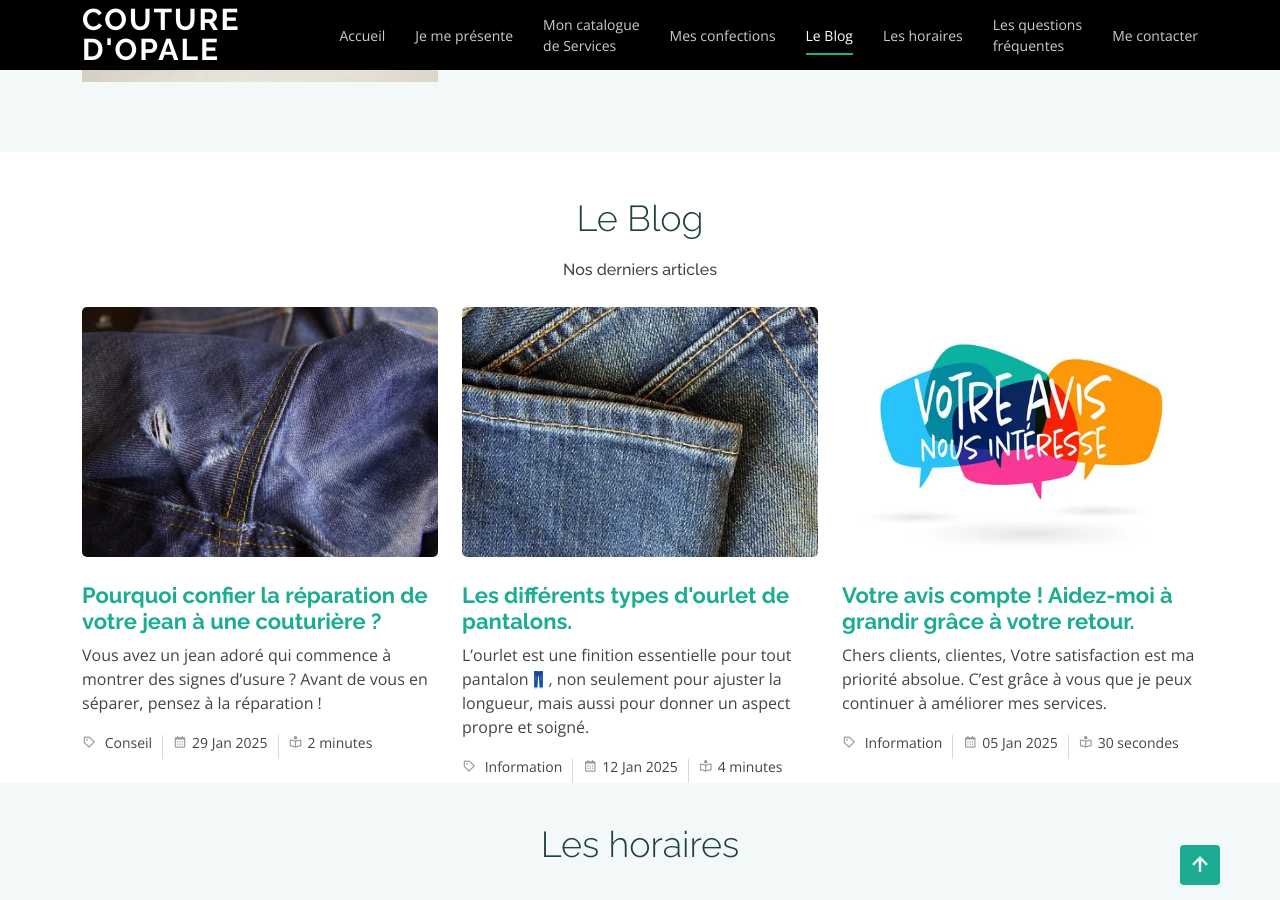
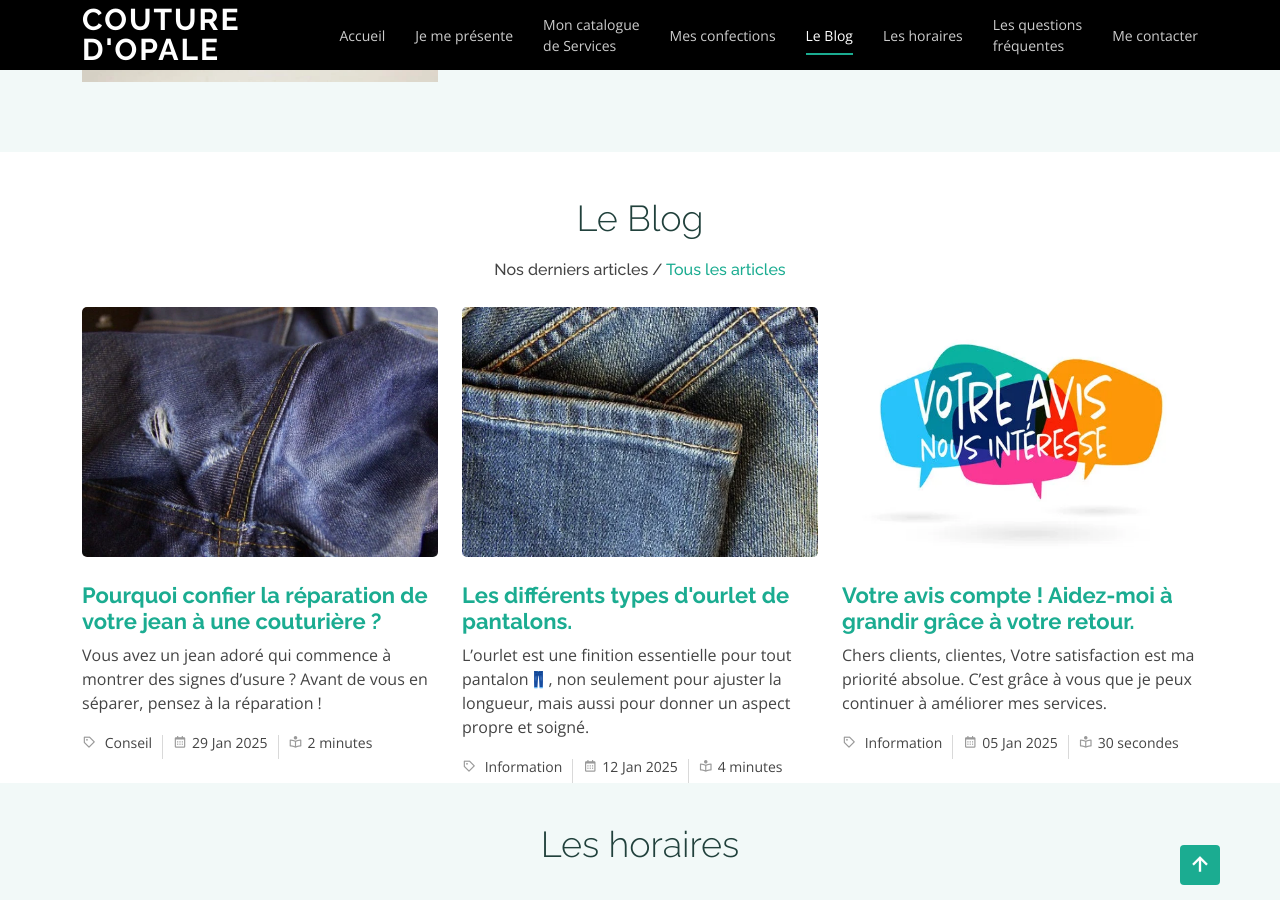
Before and after one commit to Bruvrydavid/couturedopale, a Jekyll site: the page built from index.html, in a window 1280 px wide and 900 px high, scrolled down 4061 px. Built offline with Jekyll 4.4.1, drawn with Linux system fonts in a browser that asks for light colours.

Commit message:
link all articles

```diff
--- a/_includes/blog.html
+++ b/_includes/blog.html
@@ -2,7 +2,7 @@
     <div class="container">
         <div class="section-title" data-aos="fade-up">
             <h2>Le Blog</h2>
-            <h4>Nos derniers articles</h4>
+            <h4>Nos derniers articles / <a href="{{ site.url }}/tags.html">Tous les articles</a></h4>
         </div>
         <div class="row no-gutters justify-content-center" data-aos="fade-up">
             {% for post in site.posts limit: 3 offset: continue %}
```
Also changed, not shown: 2 other files.
